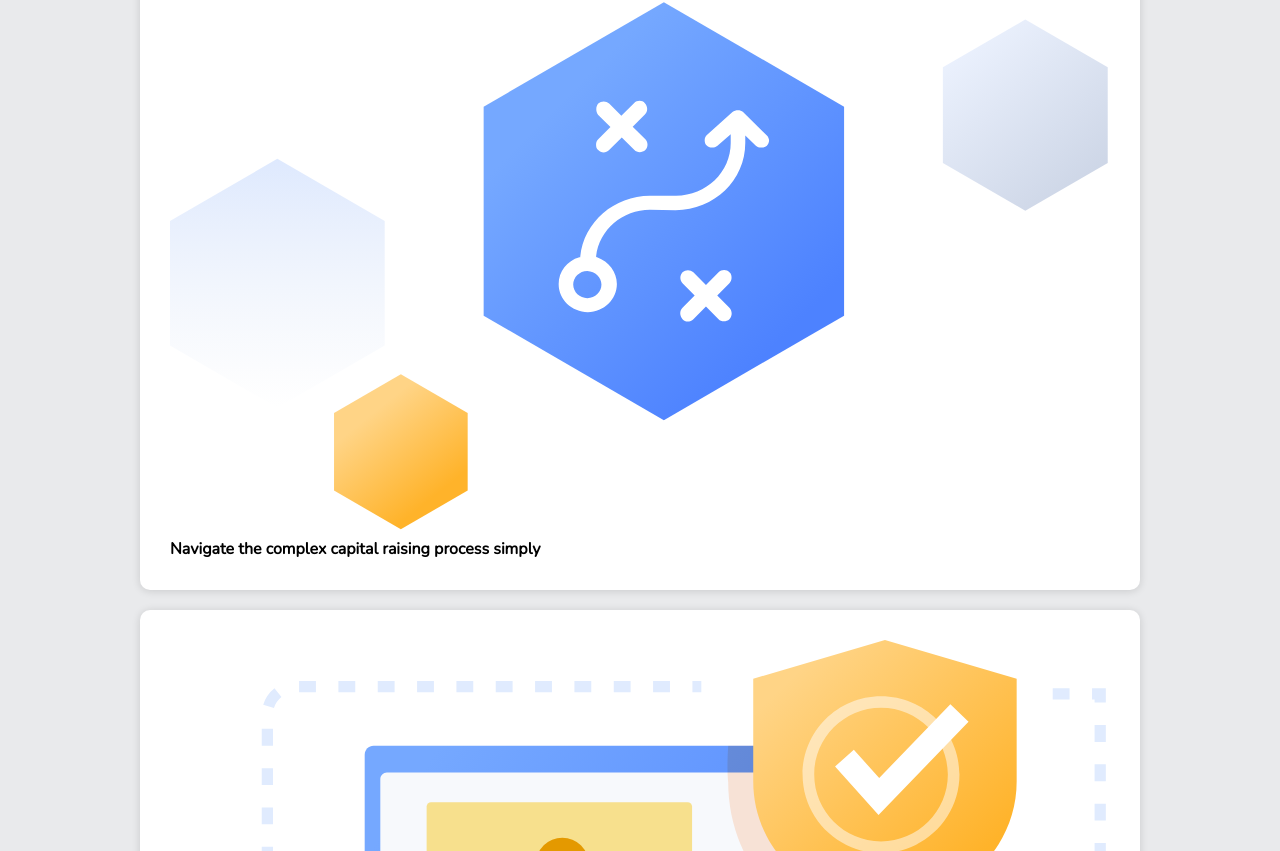
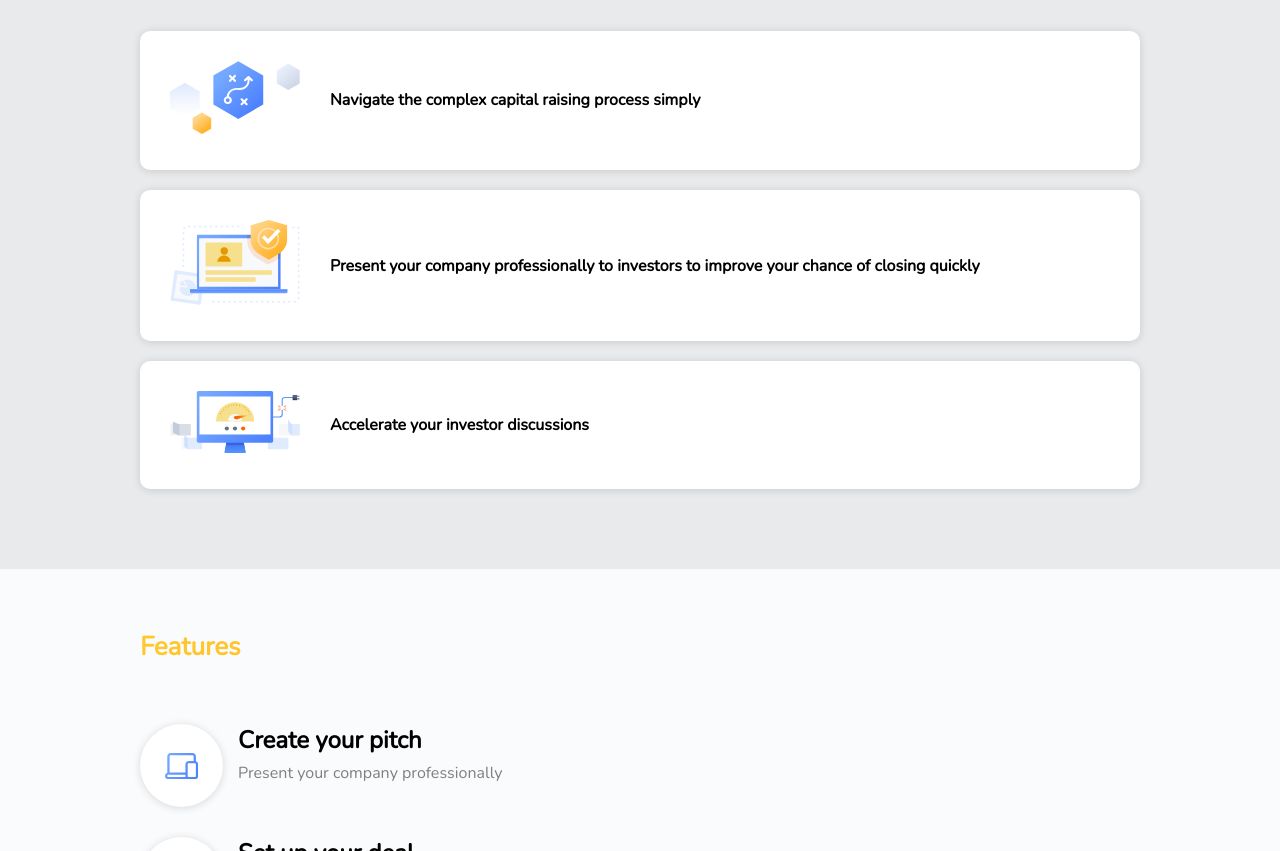
Before and after one commit to elmaester/proraise, a Next.js app: page / in a window 1280 px wide. Shown: the part 1189-2040 px from the top of the page. Built offline with nearby package versions, Linux system fonts and the light colour scheme.

Commit message:
feat: tablet-portrait done

```diff
--- a/pages/index.js
+++ b/pages/index.js
@@ -68,6 +68,9 @@ const Header = styled.h2`
   font-weight: bold;
   text-align: center;
   margin: 30px 0;
+  ${forTabletPortraitUp} {
+    margin-bottom: 60px;
+  }
   color: ${(props) => props.color || 'inherit'};
 `;
 
@@ -205,6 +208,11 @@ const SectionContainer = styled.section`
         line-height: 1.63;
       }
     }
+    ${forTabletPortraitUp} {
+      p {
+        line-height: 2;
+      }
+    }
   }
 `;
 
@@ -214,6 +222,10 @@ const BenefitContainer = styled.div`
   background-color: #fff;
   padding: 30px;
   margin-bottom: 20px;
+  ${forTabletPortraitUp} {
+    display: flex;
+    align-items: center;
+  }
   p {
     font-weight: bold;
     ${forPhoneOnly} {
@@ -222,11 +234,6 @@ const BenefitContainer = styled.div`
       margin-bottom: 0;
       font-size: 18px;
     }
-    svg {
-      ${forPhoneOnly} {
-        padding: 0 80px;
-      }
-    }
   }
 `;
 
@@ -234,6 +241,11 @@ const BenefitSvgHolder = styled.div`
   ${forPhoneOnly} {
     width: calc(100% - 100px);
     margin: 0 auto;
+  }
+  ${forTabletPortraitUp} {
+    width: 130px;
+    min-width: 130px;
+    margin-right: 30px;
   }
 `;
 
@@ -260,13 +272,24 @@ const FeatureText = styled.div`
   ${forPhoneOnly} {
     margin-left: 15px;
   }
+  ${forTabletPortraitUp} {
+    margin-left: 15px;
+  }
   h3 {
-    margin: 0 0 8px 0;
+    ${forPhoneOnly} {
+      margin: 0 0 8px 0;
+      font-size: 18px;
+    }
+    ${forTabletPortraitUp} {
+      margin: 0 0 4px 0;
+      font-size: 24px;
+    }
   }
   p {
     color: #7e7f80;
     line-height: 1.63;
     margin: 0;
+    font-size: 16px;
   }
 `;
 
```
